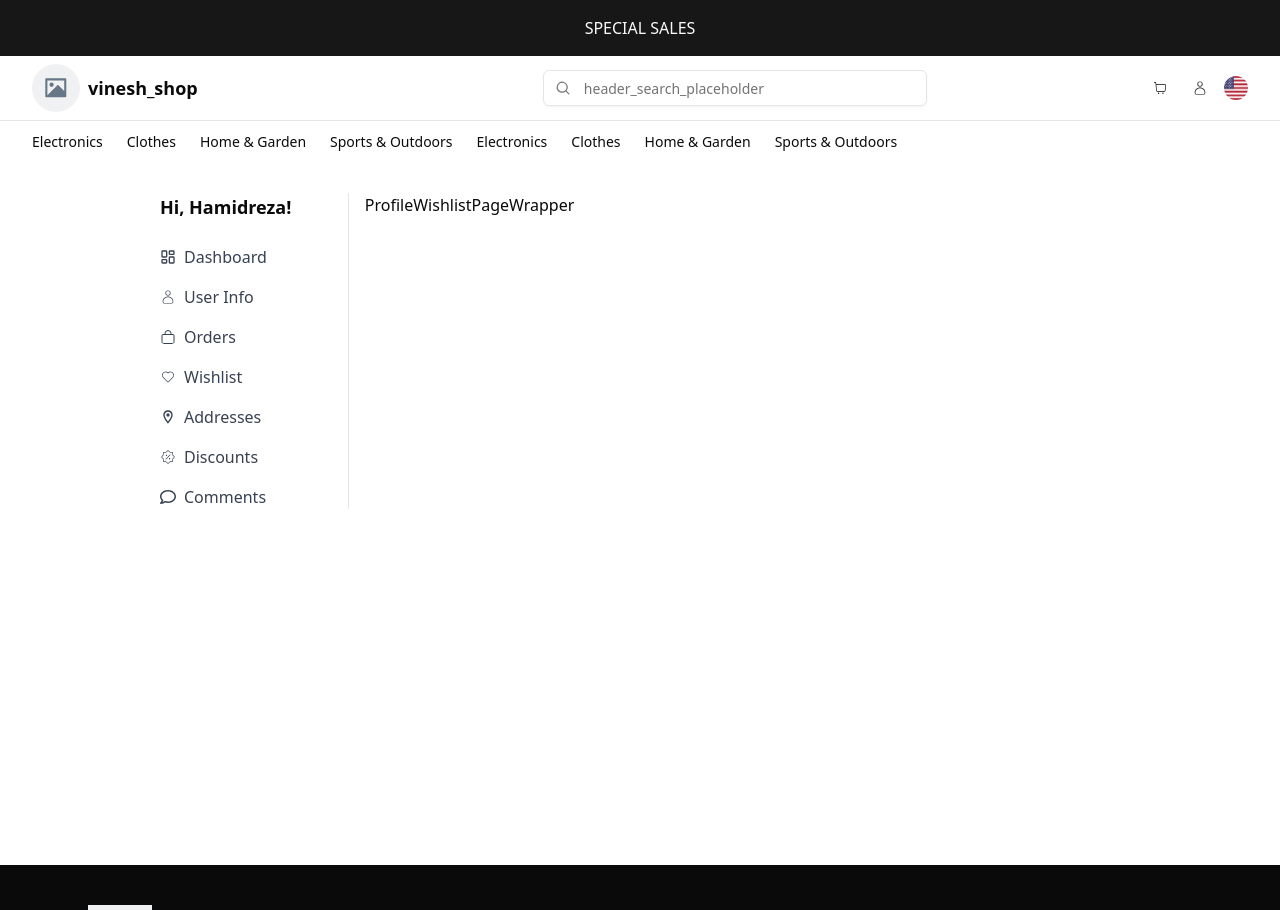
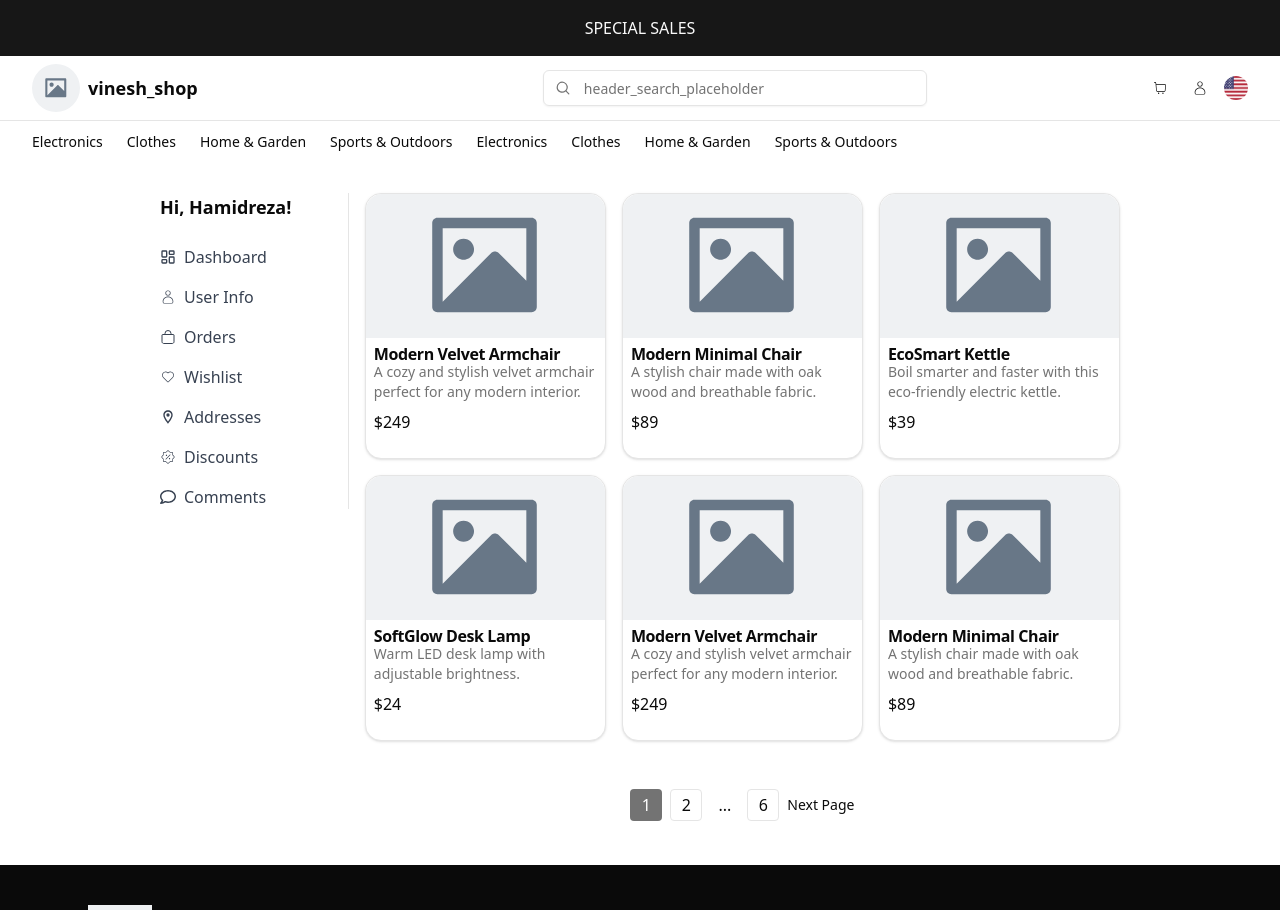
Before and after one commit to hamidreza-hz98/vinesh-shop-landing, a Next.js app: page /en/profile/wishlist in a window 1280 px wide. Shown: the top 910 px of the page. Built offline with nearby package versions, Linux system fonts and the light colour scheme.

Commit message:
wishlist segment tasks

```diff
--- a/components/wrappers/profile/ProfileWishlistPageWrapper.js
+++ b/components/wrappers/profile/ProfileWishlistPageWrapper.js
@@ -1,8 +1,21 @@
+import PrimaryProductCard from '@/components/common/cards/PrimaryProductCard'
+import Pagination from '@/components/common/Pagination'
+import { products } from '@/constants/product'
 import React from 'react'
 
 const ProfileWishlistPageWrapper = () => {
   return (
-    <div>ProfileWishlistPageWrapper</div>
+    <div className='grid grid-cols-1 sm:grid-cols-2 md:grid-cols-3 gap-4'>
+      {
+        products.slice(0, 6).map((product, index) =>
+        <PrimaryProductCard key={index} product={product} />
+      )
+      }
+
+      <div className='col-span-full'>
+        <Pagination initialPage={1} initialPageSize={6} totalItems={31} />
+      </div>
+    </div>
   )
 }
 
```
